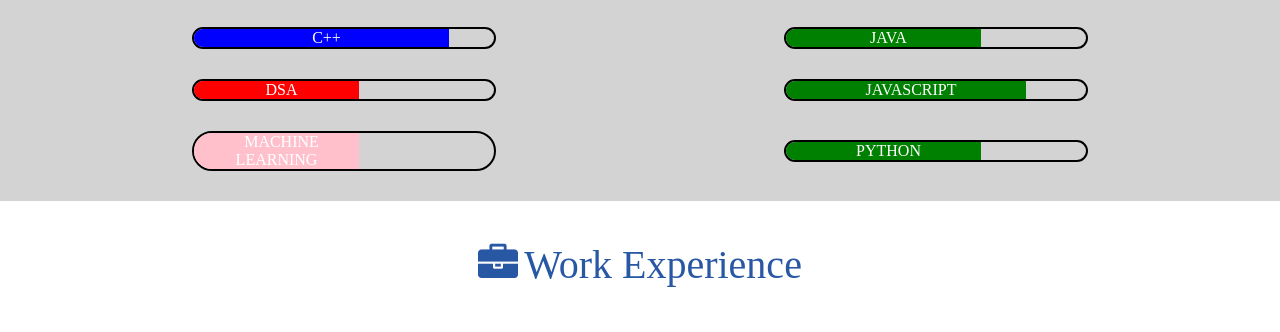
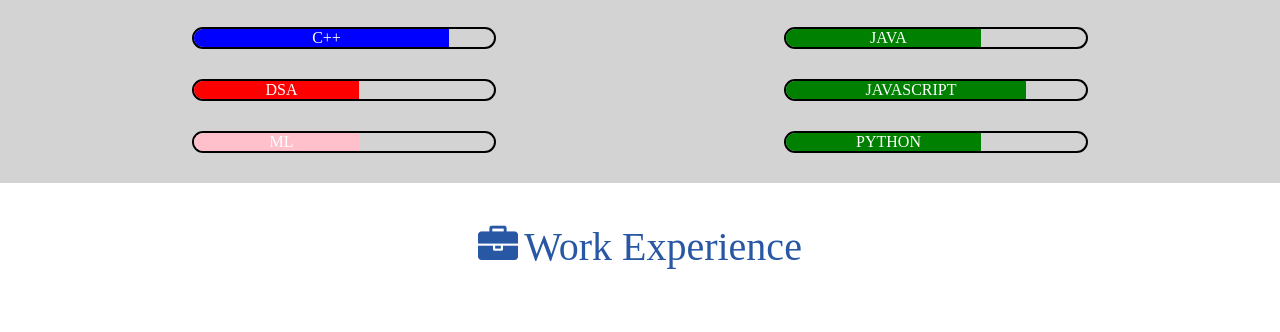
Before and after one commit to ayanbera25/my-resume-website, a plain HTML site: page index.html in a window 1280 px wide. Shown: the part 960-1292 px from the top of the page. Drawn offline with Linux system fonts and the light colour scheme.

Commit message:
Update index.html

```diff
--- a/index.html
+++ b/index.html
@@ -132,7 +132,7 @@
                 <div class="skill-progress">
                     <div class="fifty-five-percent mb-pink">
                         <div class="skill-name">
-                            <span>MACHINE LEARNING</span>
+                            <span>ML</span>
                         </div>
 
                     </div>
```
